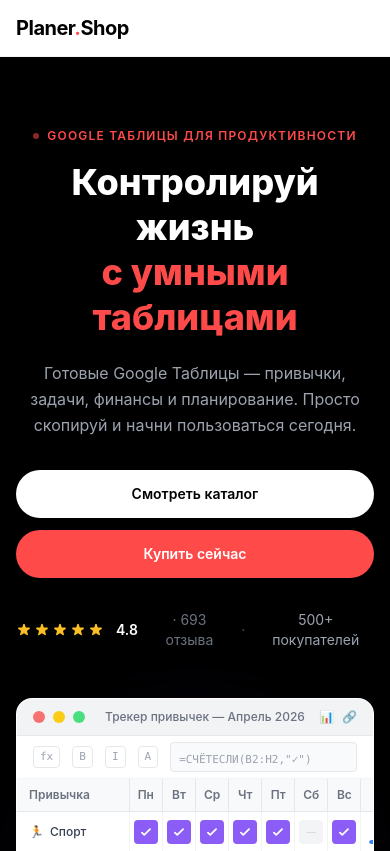
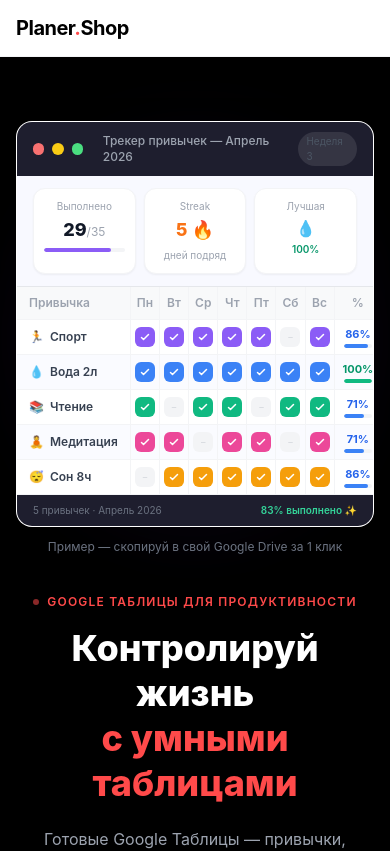
Before and after one commit to azhibayeev/planner, a Next.js app: page / in a window 390 px wide. Shown: the top 851 px of the page. Built offline with nearby package versions, Linux system fonts and the light colour scheme; no server answers.

Commit message:
feat: dashboard-style spreadsheet preview, table first on mobile

```diff
--- a/src/components/Hero.tsx
+++ b/src/components/Hero.tsx
@@ -6,10 +6,10 @@
       <div className="max-w-6xl mx-auto">
 
         {/* Двухколоночный блок */}
-        <div className="grid grid-cols-1 lg:grid-cols-2 gap-12 items-center">
+        <div className="grid grid-cols-1 lg:grid-cols-2 gap-8 lg:gap-12 items-center">
 
-          {/* Левая колонка — текст */}
-          <div className="text-center lg:text-left">
+          {/* Левая колонка — текст (на мобилке идёт второй) */}
+          <div className="text-center lg:text-left order-2 lg:order-1">
             <p className="text-accent font-semibold text-xs uppercase tracking-widest mb-4 inline-flex items-center gap-2">
               <span className="w-1.5 h-1.5 rounded-full bg-accent animate-pulse" />
               Google Таблицы для продуктивности
@@ -58,8 +58,8 @@
             </div>
           </div>
 
-          {/* Правая колонка — таблица */}
-          <div className="relative">
+          {/* Правая колонка — таблица (на мобилке идёт первой) */}
+          <div className="relative order-1 lg:order-2">
             {/* Glow эффект */}
             <div className="absolute inset-0 bg-violet-600/20 blur-3xl rounded-full scale-75 pointer-events-none" />
             <div className="relative">
--- a/src/components/SpreadsheetPreview.tsx
+++ b/src/components/SpreadsheetPreview.tsx
@@ -5,139 +5,145 @@
 const DAYS = ['Пн', 'Вт', 'Ср', 'Чт', 'Пт', 'Сб', 'Вс']
 
 const HABITS = [
-  { icon: '🏃', name: 'Спорт',      days: [1, 1, 1, 1, 1, 0, 1], color: 'bg-violet-500' },
-  { icon: '💧', name: 'Вода 2л',    days: [1, 1, 1, 1, 1, 1, 1], color: 'bg-blue-500'   },
-  { icon: '📚', name: 'Чтение',     days: [1, 0, 1, 1, 0, 1, 1], color: 'bg-emerald-500'},
-  { icon: '🧘', name: 'Медитация',  days: [1, 1, 0, 1, 1, 0, 1], color: 'bg-pink-500'   },
-  { icon: '😴', name: 'Сон 8ч',    days: [0, 1, 1, 1, 1, 1, 1], color: 'bg-amber-500'  },
+  { icon: '🏃', name: 'Спорт',     days: [1,1,1,1,1,0,1], color: 'bg-violet-500', light: 'bg-violet-50 text-violet-700' },
+  { icon: '💧', name: 'Вода 2л',   days: [1,1,1,1,1,1,1], color: 'bg-blue-500',   light: 'bg-blue-50 text-blue-700'     },
+  { icon: '📚', name: 'Чтение',    days: [1,0,1,1,0,1,1], color: 'bg-emerald-500',light: 'bg-emerald-50 text-emerald-700'},
+  { icon: '🧘', name: 'Медитация', days: [1,1,0,1,1,0,1], color: 'bg-pink-500',   light: 'bg-pink-50 text-pink-700'     },
+  { icon: '😴', name: 'Сон 8ч',   days: [0,1,1,1,1,1,1], color: 'bg-amber-500',  light: 'bg-amber-50 text-amber-700'   },
 ]
 
-function pct(days: number[]) {
-  return Math.round((days.filter(Boolean).length / days.length) * 100)
-}
+const pct = (days: number[]) =>
+  Math.round((days.filter(Boolean).length / days.length) * 100)
+
+const totalDone = HABITS.reduce((s, h) => s + h.days.filter(Boolean).length, 0)
+const totalCells = HABITS.length * HABITS[0].days.length
+const overallPct = Math.round((totalDone / totalCells) * 100)
 
 export default function SpreadsheetPreview() {
   const [revealed, setRevealed] = useState<boolean[][]>(
-    () => HABITS.map(h => h.days.map(() => false))
+    () => HABITS.map(() => DAYS.map(() => false))
   )
   const [showBars, setShowBars] = useState(false)
 
   useEffect(() => {
     const cells: [number, number][] = []
-    HABITS.forEach((_, ri) =>
-      DAYS.forEach((_, ci) => cells.push([ri, ci]))
-    )
+    HABITS.forEach((_, ri) => DAYS.forEach((_, ci) => cells.push([ri, ci])))
 
-    cells.forEach(([ri, ci], i) => {
+    cells.forEach(([ri, ci], i) =>
       setTimeout(() => {
         setRevealed(prev => {
           const next = prev.map(r => [...r])
           next[ri][ci] = true
           return next
         })
-      }, 400 + i * 60)
-    })
-
-    setTimeout(() => setShowBars(true), 400 + cells.length * 60 + 100)
+      }, 300 + i * 55)
+    )
+    setTimeout(() => setShowBars(true), 300 + cells.length * 55 + 150)
   }, [])
 
   return (
     <div className="w-full max-w-lg mx-auto">
-      {/* Окно */}
-      <div className="rounded-2xl overflow-hidden shadow-2xl shadow-black/40 border border-white/10 bg-white">
+      <div className="rounded-2xl overflow-hidden shadow-2xl shadow-black/50 border border-white/10 bg-white">
 
         {/* Заголовок окна */}
-        <div className="bg-[#f1f3f4] px-4 py-2.5 flex items-center gap-2 border-b border-gray-200">
+        <div className="bg-[#1e1e2e] px-4 py-2.5 flex items-center gap-2">
           <span className="w-3 h-3 rounded-full bg-red-400" />
           <span className="w-3 h-3 rounded-full bg-yellow-400" />
           <span className="w-3 h-3 rounded-full bg-green-400" />
-          <span className="ml-3 text-xs text-gray-500 font-medium truncate">
+          <span className="ml-3 text-xs text-gray-400 font-medium">
             Трекер привычек — Апрель 2026
           </span>
-          <div className="ml-auto flex gap-2">
-            {['📊', '🔗'].map(e => (
-              <span key={e} className="text-xs text-gray-400">{e}</span>
-            ))}
+          <span className="ml-auto text-[10px] text-gray-600 bg-white/10 px-2 py-0.5 rounded-full">
+            Неделя 3
+          </span>
+        </div>
+
+        {/* Дашборд — карточки статистики */}
+        <div className="bg-[#f8f9ff] px-4 py-3 grid grid-cols-3 gap-2 border-b border-gray-200">
+          {/* Выполнено */}
+          <div className="bg-white rounded-xl p-2.5 shadow-sm border border-gray-100 text-center">
+            <p className="text-[10px] text-gray-400 mb-0.5">Выполнено</p>
+            <p className="text-lg font-extrabold text-gray-900">{totalDone}
+              <span className="text-xs text-gray-400 font-normal">/{totalCells}</span>
+            </p>
+            <div className="mt-1 h-1 bg-gray-100 rounded-full overflow-hidden">
+              <div
+                className="h-full bg-violet-500 rounded-full transition-all duration-1000"
+                style={{ width: showBars ? `${overallPct}%` : '0%' }}
+              />
             </div>
           </div>
 
-        {/* Тулбар */}
-        <div className="bg-white px-4 py-1.5 flex items-center gap-3 border-b border-gray-100">
-          {['fx', 'B', 'I', 'A'].map(t => (
-            <span key={t} className="text-[11px] text-gray-400 font-mono border border-gray-200 px-1.5 py-0.5 rounded">
-              {t}
-            </span>
-          ))}
-          <div className="flex-1 bg-gray-50 border border-gray-200 rounded px-2 py-0.5">
-            <span className="text-[11px] text-gray-400 font-mono">=СЧЁТЕСЛИ(B2:H2,"✓")</span>
+          {/* Streak */}
+          <div className="bg-white rounded-xl p-2.5 shadow-sm border border-gray-100 text-center">
+            <p className="text-[10px] text-gray-400 mb-0.5">Streak</p>
+            <p className="text-lg font-extrabold text-orange-500">5 🔥</p>
+            <p className="text-[10px] text-gray-400 mt-1">дней подряд</p>
+          </div>
+
+          {/* Лучшая */}
+          <div className="bg-white rounded-xl p-2.5 shadow-sm border border-gray-100 text-center">
+            <p className="text-[10px] text-gray-400 mb-0.5">Лучшая</p>
+            <p className="text-base font-extrabold text-blue-600">💧</p>
+            <p className="text-[10px] text-emerald-600 font-semibold mt-0.5">100%</p>
           </div>
         </div>
 
-        {/* Таблица */}
-        <div className="overflow-x-auto">
+        {/* Таблица привычек */}
+        <div className="overflow-x-auto bg-white">
           <table className="w-full text-xs border-collapse">
-            {/* Шапка */}
             <thead>
               <tr className="bg-[#f8f9fa]">
-                <th className="text-left px-3 py-2 text-gray-500 font-semibold border-b border-r border-gray-200 min-w-[110px]">
+                <th className="text-left px-3 py-2 text-gray-400 font-semibold border-b border-r border-gray-100 min-w-[100px]">
                   Привычка
                 </th>
                 {DAYS.map(d => (
-                  <th key={d} className="px-2 py-2 text-gray-500 font-semibold border-b border-r border-gray-200 text-center min-w-[32px]">
+                  <th key={d} className="px-1.5 py-2 text-gray-400 font-semibold border-b border-r border-gray-100 text-center min-w-[28px]">
                     {d}
                   </th>
                 ))}
-                <th className="px-3 py-2 text-gray-500 font-semibold border-b border-gray-200 text-center min-w-[48px]">
+                <th className="px-2 py-2 text-gray-400 font-semibold border-b border-gray-100 text-center min-w-[44px]">
                   %
                 </th>
               </tr>
             </thead>
-
             <tbody>
               {HABITS.map((habit, ri) => {
                 const p = pct(habit.days)
                 return (
-                  <tr key={ri} className={ri % 2 === 0 ? 'bg-white' : 'bg-[#fafafa]'}>
-                    {/* Название */}
-                    <td className="px-3 py-2 border-r border-gray-100 border-b border-b-gray-100">
-                      <span className="flex items-center gap-1.5 font-medium text-gray-700">
+                  <tr key={ri} className={ri % 2 === 0 ? 'bg-white' : 'bg-[#fafbff]'}>
+                    <td className="px-3 py-1.5 border-r border-b border-gray-100">
+                      <span className="flex items-center gap-1.5 font-semibold text-gray-700">
                         <span>{habit.icon}</span>
-                        {habit.name}
+                        <span className="truncate">{habit.name}</span>
                       </span>
                     </td>
-
-                    {/* Дни */}
                     {habit.days.map((done, ci) => (
-                      <td key={ci} className="border-r border-gray-100 border-b border-b-gray-100 text-center p-1">
-                        <div
-                          className={`w-6 h-6 mx-auto rounded flex items-center justify-center transition-all duration-300 ${
+                      <td key={ci} className="border-r border-b border-gray-100 text-center p-1">
+                        <div className={`w-5 h-5 mx-auto rounded-md flex items-center justify-center transition-all duration-300 ${
                           revealed[ri]?.[ci]
                             ? done
                               ? `${habit.color} text-white scale-100 opacity-100`
                               : 'bg-gray-100 text-gray-300 scale-100 opacity-100'
                             : 'scale-50 opacity-0'
-                          }`}
-                        >
-                          {done ? (
-                            <svg className="w-3.5 h-3.5" fill="none" stroke="currentColor" viewBox="0 0 24 24">
+                        }`}>
+                          {done
+                            ? <svg className="w-3 h-3" fill="none" stroke="currentColor" viewBox="0 0 24 24">
                                 <path strokeLinecap="round" strokeLinejoin="round" strokeWidth={3} d="M5 13l4 4L19 7" />
                               </svg>
-                          ) : (
-                            <span className="text-[10px]">—</span>
-                          )}
+                            : <span className="text-[9px]">–</span>
+                          }
                         </div>
                       </td>
                     ))}
-
-                    {/* Прогресс */}
-                    <td className="px-2 py-2 border-b border-gray-100">
-                      <div className="flex flex-col items-center gap-1">
-                        <span className={`font-bold text-[11px] ${p === 100 ? 'text-emerald-600' : p >= 70 ? 'text-blue-600' : 'text-amber-600'}`}>
+                    <td className="px-2 py-1.5 border-b border-gray-100">
+                      <div className="flex flex-col items-center gap-0.5">
+                        <span className={`font-bold text-[11px] ${p===100?'text-emerald-600':p>=70?'text-blue-600':'text-amber-500'}`}>
                           {p}%
                         </span>
-                        <div className="w-8 h-1 bg-gray-100 rounded-full overflow-hidden">
+                        <div className="w-7 h-1 bg-gray-100 rounded-full overflow-hidden">
                           <div
-                            className={`h-full rounded-full transition-all duration-700 ${p === 100 ? 'bg-emerald-500' : p >= 70 ? 'bg-blue-500' : 'bg-amber-500'}`}
+                            className={`h-full rounded-full transition-all duration-700 ${p===100?'bg-emerald-500':p>=70?'bg-blue-500':'bg-amber-400'}`}
                             style={{ width: showBars ? `${p}%` : '0%' }}
                           />
                         </div>
@@ -151,17 +157,14 @@
         </div>
 
         {/* Статус-бар */}
-        <div className="bg-[#f8f9fa] px-4 py-1.5 border-t border-gray-200 flex items-center justify-between">
-          <span className="text-[10px] text-gray-400">Апрель 2026 · 5 привычек</span>
-          <span className="text-[10px] text-emerald-600 font-semibold">
-            ✓ Streak: 5 дней 🔥
-          </span>
+        <div className="bg-[#1e1e2e] px-4 py-2 flex items-center justify-between">
+          <span className="text-[10px] text-gray-500">5 привычек · Апрель 2026</span>
+          <span className="text-[10px] text-emerald-400 font-semibold">{overallPct}% выполнено ✨</span>
         </div>
       </div>
 
-      {/* Подпись */}
       <p className="text-center text-gray-500 text-xs mt-3">
-        Пример таблицы — скопируй в Google Drive за 1 клик
+        Пример — скопируй в свой Google Drive за 1 клик
       </p>
     </div>
   )
```
Lines whose indentation alone changed are shown as unchanged.
